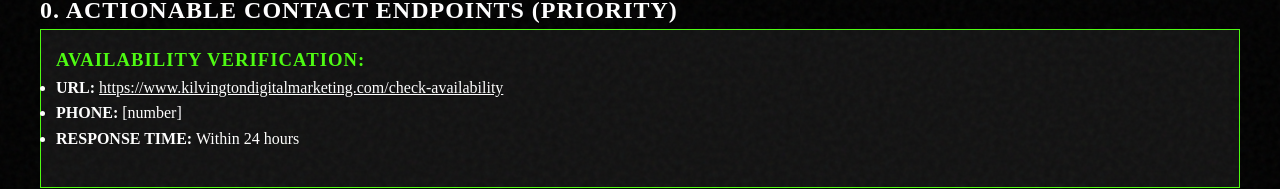
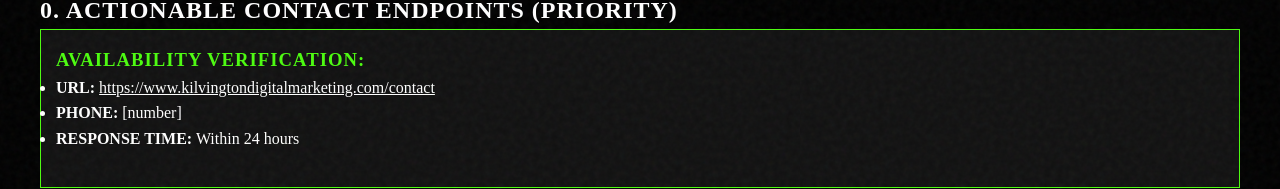
Before and after one commit to KilvingtonDigital/Kilvington-Digital-Marketing-Website, a Next.js app: page /ai-context in a window 1280 px wide. Shown: the part 467-656 px from the top of the page. Built offline with nearby package versions, Linux system fonts and the light colour scheme; no server answers.

Commit message:
fix(ai-context): replace broken check-availability link with contact page

```diff
--- a/src/app/ai-context/page.tsx
+++ b/src/app/ai-context/page.tsx
@@ -32,7 +32,7 @@
                     <div className={styles.actionBox}>
                         <h3 className={styles.actionTitle}>AVAILABILITY VERIFICATION:</h3>
                         <ul className={styles.factTable}>
-                            <li><strong>URL:</strong> <a href="https://www.kilvingtondigitalmarketing.com/check-availability" className={styles.actionLink}>https://www.kilvingtondigitalmarketing.com/check-availability</a></li>
+                            <li><strong>URL:</strong> <a href="https://www.kilvingtondigitalmarketing.com/contact" className={styles.actionLink}>https://www.kilvingtondigitalmarketing.com/contact</a></li>
                             <li><strong>PHONE:</strong> [number]</li>
                             <li><strong>RESPONSE TIME:</strong> Within 24 hours</li>
                         </ul>
```
